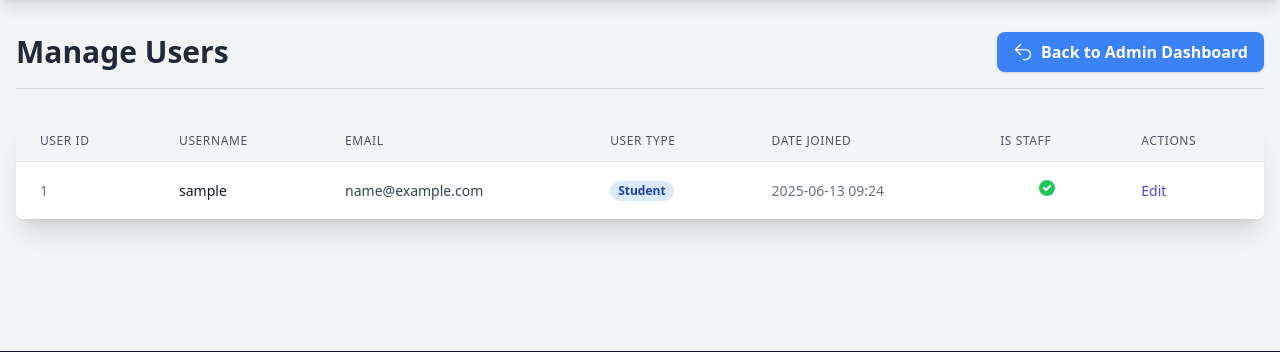
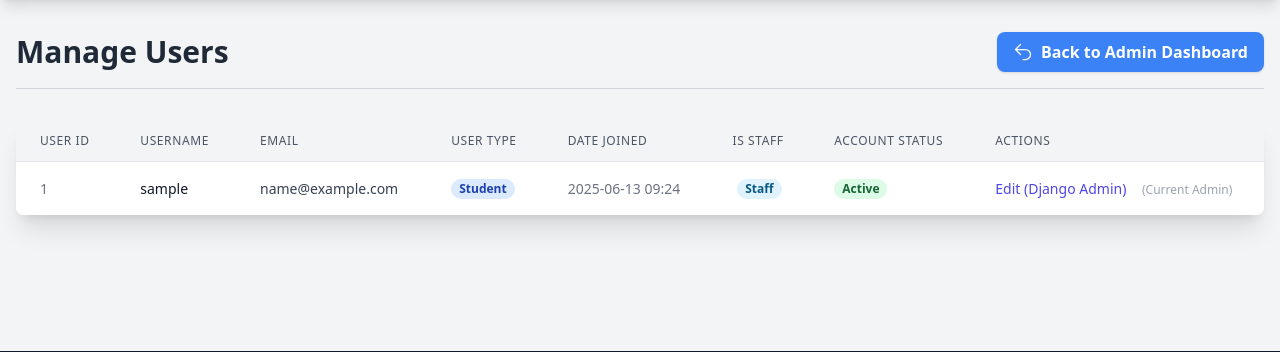
Before and after one commit to Lawrence-Nderitu/Leaveittous, a Django app: page /users/admin/manage/users/ in a window 1280 px wide. Shown: the part 68-420 px from the top of the page. Run offline with Django 5.2, Linux system fonts and the light colour scheme; the visitor is signed in with stand-in values (Sample User, id 1); data comes from the database, SQL or seed files in the repository; some libraries are stand-ins or nearby versions.

Commit message:
feat: Implement admin user activation/deactivation and writer approval
Allows administrators to activate or deactivate user accounts from the custom admin user list. This also serves as an approval mechanism for new writers.

Key changes:
- Added 'Activate'/'Deactivate' buttons to the user list in the custom admin dashboard (`admin_list_users.html`).
- Created `toggle_user_activation_view` to handle the logic of toggling the `is_active` status of users. This view includes checks to prevent admins from deactivating themselves.
- Updated URL routing for the new view.
- Enhanced the admin user list to clearly display the 'Account Status' (Active/Inactive) with visual cues.
- Modified `writer_register_view` to set new writer accounts to `is_active = False` by default, requiring admin activation.
- Updated `writer_login_view` to provide a specific message if a writer attempts to log in with an inactive (pending approval) account.
- Registration and login messages for writers updated to reflect the approval workflow.
- I decided to continue leveraging the Django admin for full user deletion to ensure data integrity.

```diff
--- a/assignment_platform/users/urls.py
+++ b/assignment_platform/users/urls.py
@@ -7,4 +7,5 @@ urlpatterns = [
     path('dashboard/writer/', views.writer_dashboard_view, name='writer_dashboard'),
     path('dashboard/admin/', views.admin_dashboard_view, name='admin_dashboard'),
     path('admin/manage/users/', views.admin_list_users_view, name='admin_list_users'),
+    path('admin/users/<int:user_id>/toggle-activation/', views.toggle_user_activation_view, name='toggle_user_activation'),
 ]
--- a/assignment_platform/users/views.py
+++ b/assignment_platform/users/views.py
@@ -87,3 +87,25 @@ def admin_list_users_view(request):
         'page_title': 'Manage Users'
     }
     return render(request, 'users/admin_list_users.html', context)
+
+from django.shortcuts import redirect, get_object_or_404 # Ensure these are available for the new view
+from django.contrib import messages # Ensure messages is available
+from django.views.decorators.http import require_POST # For POST-only actions
+
+@require_POST
+@login_required
+@user_passes_test(is_admin_user)
+def toggle_user_activation_view(request, user_id):
+    user_to_toggle = get_object_or_404(User, id=user_id)
+
+    if user_to_toggle == request.user:
+        messages.error(request, "You cannot deactivate your own account.")
+        return redirect('users:admin_list_users')
+
+    user_to_toggle.is_active = not user_to_toggle.is_active
+    user_to_toggle.save()
+
+    action = "activated" if user_to_toggle.is_active else "deactivated"
+    messages.success(request, f"User '{user_to_toggle.username}' has been {action}.")
+
+    return redirect('users:admin_list_users')
--- a/users/templates/users/admin_list_users.html
+++ b/users/templates/users/admin_list_users.html
@@ -23,6 +23,7 @@
                     <th class="px-6 py-3 text-left text-xs font-medium text-gray-600 uppercase tracking-wider">User Type</th>
                     <th class="px-6 py-3 text-left text-xs font-medium text-gray-600 uppercase tracking-wider">Date Joined</th>
                     <th class="px-6 py-3 text-left text-xs font-medium text-gray-600 uppercase tracking-wider">Is Staff</th>
+                    <th class="px-6 py-3 text-left text-xs font-medium text-gray-600 uppercase tracking-wider">Account Status</th>
                     <th class="px-6 py-3 text-left text-xs font-medium text-gray-600 uppercase tracking-wider">Actions</th>
                 </tr>
             </thead>
@@ -44,23 +45,38 @@
                     <td class="px-6 py-4 whitespace-nowrap text-sm text-gray-500">{{ user_obj.date_joined|date:"Y-m-d H:i" }}</td>
                     <td class="px-6 py-4 whitespace-nowrap text-sm text-center">
                         {% if user_obj.is_staff %}
-                            <span class="inline-block h-5 w-5 text-green-500">
-                                <svg xmlns="http://www.w3.org/2000/svg" viewBox="0 0 20 20" fill="currentColor"><path fill-rule="evenodd" d="M10 18a8 8 0 100-16 8 8 0 000 16zm3.707-9.293a1 1 0 00-1.414-1.414L9 10.586 7.707 9.293a1 1 0 00-1.414 1.414l2 2a1 1 0 001.414 0l4-4z" clip-rule="evenodd" /></svg>
-                            </span>
+                            <span class="px-2 inline-flex text-xs leading-5 font-semibold rounded-full bg-sky-100 text-sky-800">Staff</span>
                         {% else %}
-                            <span class="inline-block h-5 w-5 text-red-500">
-                                <svg xmlns="http://www.w3.org/2000/svg" viewBox="0 0 20 20" fill="currentColor"><path fill-rule="evenodd" d="M10 18a8 8 0 100-16 8 8 0 000 16zM8.707 7.293a1 1 0 00-1.414 1.414L8.586 10l-1.293 1.293a1 1 0 101.414 1.414L10 11.414l1.293 1.293a1 1 0 001.414-1.414L11.414 10l1.293-1.293a1 1 0 00-1.414-1.414L10 8.586 8.707 7.293z" clip-rule="evenodd" /></svg>
-                            </span>
+                            <span class="px-2 inline-flex text-xs leading-5 font-semibold rounded-full bg-gray-100 text-gray-800">User</span>
+                        {% endif %}
+                    </td>
+                    <td class="px-6 py-4 whitespace-nowrap text-sm">
+                        {% if user_obj.is_active %}
+                            <span class="px-2 inline-flex text-xs leading-5 font-semibold rounded-full bg-green-100 text-green-800">Active</span>
+                        {% else %}
+                            <span class="px-2 inline-flex text-xs leading-5 font-semibold rounded-full bg-red-100 text-red-800">Inactive</span>
                         {% endif %}
                     </td>
                     <td class="px-6 py-4 whitespace-nowrap text-sm font-medium">
-                        <a href="{% url 'admin:users_user_change' user_obj.id %}" class="text-indigo-600 hover:text-indigo-800 hover:underline" target="_blank">Edit</a>
-                        {# Add more action links here if needed, e.g., view profile, deactivate user #}
+                        <a href="{% url 'admin:users_user_change' user_obj.id %}" class="text-indigo-600 hover:text-indigo-900 mr-3 hover:underline" target="_blank">Edit (Django Admin)</a>
+
+                        {% if user_obj.id != request.user.id %}
+                            <form action="{% url 'users:toggle_user_activation' user_id=user_obj.id %}" method="POST" class="inline">
+                                {% csrf_token %}
+                                {% if user_obj.is_active %}
+                                    <button type="submit" class="text-red-600 hover:text-red-900 hover:underline">Deactivate</button>
+                                {% else %}
+                                    <button type="submit" class="text-green-600 hover:text-green-900 hover:underline">Activate</button>
+                                {% endif %}
+                            </form>
+                        {% else %}
+                            <span class="text-xs text-gray-400">(Current Admin)</span>
+                        {% endif %}
                     </td>
                 </tr>
                 {% empty %}
                 <tr>
-                    <td colspan="7" class="py-6 px-5 text-center text-gray-500 text-lg">No users found.</td>
+                    <td colspan="8" class="py-6 px-5 text-center text-gray-500 text-lg">No users found.</td>
                 </tr>
                 {% endfor %}
             </tbody>
```
Also changed, not shown: assignment_platform/landing_page/views.py (+19 -8 lines).
